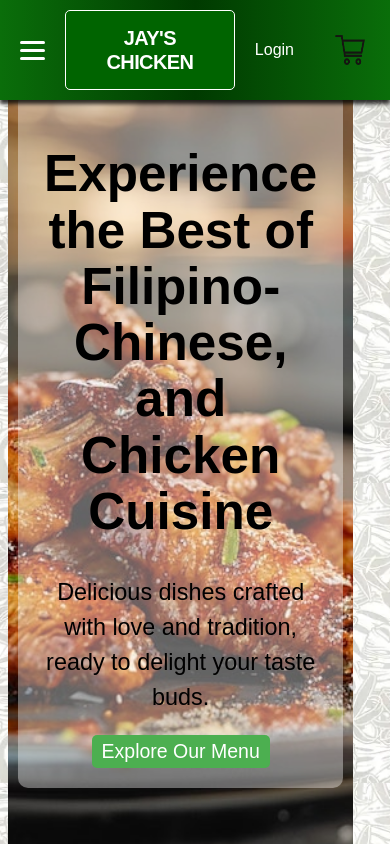
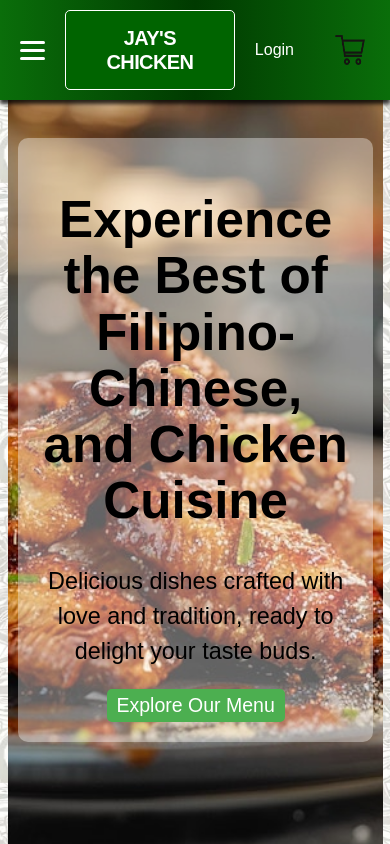
Before and after one commit to EncioJ/JAYCHICKEN, a React (Vite) app: page / in a window 390 px wide. Shown: the top 844 px of the page. Built offline with nearby package versions, Linux system fonts and the light colour scheme; no server answers.

Commit message:
eighth commit

```diff
--- a/src/components/front.css
+++ b/src/components/front.css
@@ -335,7 +335,7 @@ p {
   }
 
   .hero-section {
-    width: 87%;
+    width: 95%;
   }
   .hero-subtitle {
     font-size: 6vw;
```
